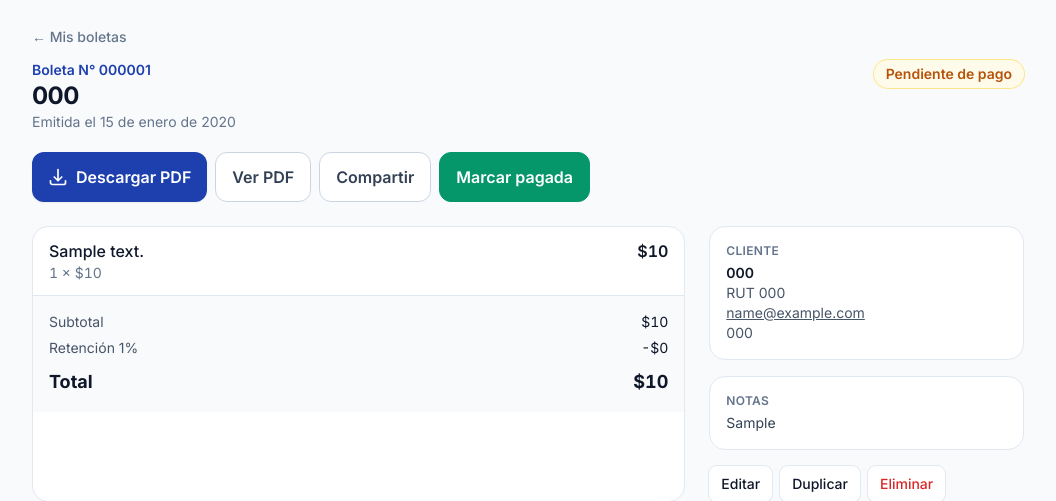
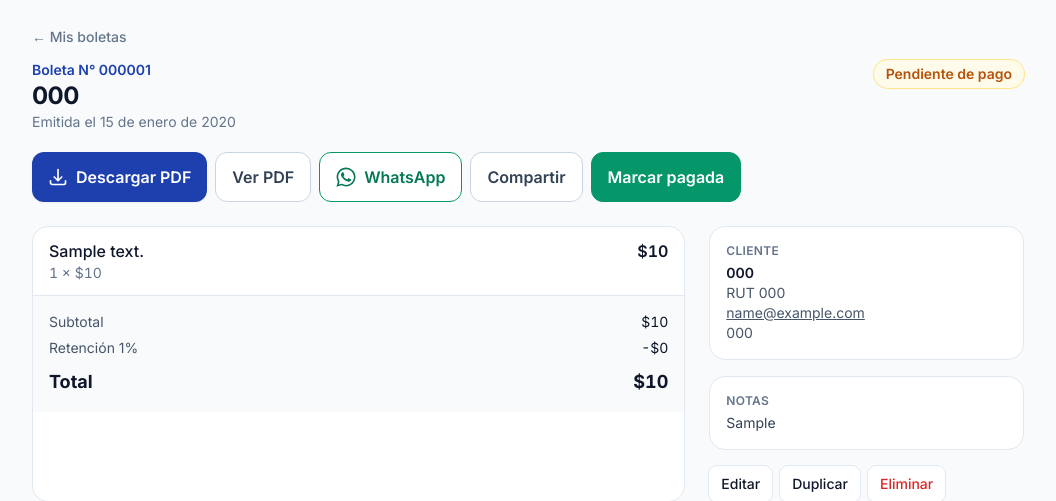
Before and after one commit to y-jeff/emiteboleta, a Django app: page /app/boletas/1/ in a window 1280 px wide. Shown: the part 57-558 px from the top of the page, without its empty margins (112-1168 px from the left). Run offline with Django 5.2, Linux system fonts and the light colour scheme; a user stored in the database is signed in; tables that the repository leaves empty hold one stand-in row (values such as "Sample post"); some libraries are stand-ins or nearby versions.

Commit message:
Agrega botón para enviar la boleta por WhatsApp con monto y datos de pago

```diff
--- a/boletas/views.py
+++ b/boletas/views.py
@@ -14,6 +14,7 @@ from django.views.decorators.http import require_POST
 
 from .forms import BoletaForm, ItemFormSet, PerfilForm
 from .models import Boleta, PerfilEmisor
+from .formato import clp
 from .pdf import generar_pdf
 from .reportes import exportar_csv, resumen_anual
 
@@ -180,10 +181,20 @@ def editar(request, pk):
     return _formulario(request, _boleta_del_usuario(request, pk), es_nueva=False)
 
 
+def _mensaje_whatsapp(boleta):
+    partes = [f"Hola {boleta.receptor_nombre}, te envío la boleta N° {boleta.numero_fmt} por {clp(boleta.total)}."]
+    if boleta.pagada:
+        partes.append("Ya está registrada como pagada. ¡Gracias!")
+    elif boleta.emisor_datos_pago:
+        partes.append(f"Datos para transferencia:\n{boleta.emisor_datos_pago}")
+    partes.append(boleta.emisor_nombre)
+    return "\n\n".join(partes)
+
+
 @login_required
 def detalle(request, pk):
     boleta = _boleta_del_usuario(request, pk)
-    return render(request, "boletas/detalle.html", {"boleta": boleta})
+    return render(request, "boletas/detalle.html", {"boleta": boleta, "mensaje_whatsapp": _mensaje_whatsapp(boleta)})
 
 
 @login_required
--- a/templates/boletas/detalle.html
+++ b/templates/boletas/detalle.html
@@ -26,6 +26,10 @@
     Descargar PDF
   </a>
   <a href="{% url 'boletas:pdf' boleta.pk %}" target="_blank" rel="noopener" class="flex items-center justify-center rounded-xl border border-slate-300 bg-white px-4 py-3 font-semibold text-slate-700">Ver PDF</a>
+  <a href="https://wa.me/?text={{ mensaje_whatsapp|urlencode:'' }}" target="_blank" rel="noopener" class="flex items-center justify-center gap-2 rounded-xl border border-emerald-600 bg-white px-4 py-3 font-semibold text-emerald-700">
+    <svg class="h-5 w-5" viewBox="0 0 24 24" fill="currentColor" aria-hidden="true"><path d="M17.47 14.38c-.3-.15-1.76-.87-2.03-.97-.27-.1-.47-.15-.67.15-.2.3-.77.97-.94 1.17-.17.2-.35.22-.64.07-.3-.15-1.26-.46-2.4-1.48-.89-.79-1.49-1.77-1.66-2.07-.17-.3-.02-.46.13-.6.13-.14.3-.35.45-.52.15-.17.2-.3.3-.5.1-.2.05-.37-.03-.52-.07-.15-.67-1.6-.92-2.2-.24-.58-.49-.5-.67-.5h-.57c-.2 0-.52.07-.8.37-.27.3-1.04 1.02-1.04 2.48 0 1.46 1.07 2.88 1.21 3.08.15.2 2.1 3.2 5.08 4.49.71.3 1.27.49 1.7.63.72.23 1.37.2 1.88.12.57-.09 1.76-.72 2.01-1.42.25-.7.25-1.29.17-1.42-.07-.12-.27-.2-.57-.35M12.05 21.5h-.01a9.4 9.4 0 0 1-4.79-1.31l-.34-.2-3.56.93.95-3.47-.22-.36a9.4 9.4 0 0 1-1.44-5.01c0-5.2 4.23-9.43 9.44-9.43a9.38 9.38 0 0 1 9.43 9.44c0 5.2-4.24 9.43-9.44 9.43m8.03-17.46A11.27 11.27 0 0 0 12.05.72C5.79.72.7 5.8.7 12.06c0 2 .52 3.95 1.52 5.67L.6 23.6l6.02-1.58a11.3 11.3 0 0 0 5.42 1.38h.01c6.25 0 11.34-5.09 11.35-11.35 0-3.03-1.18-5.88-3.33-8.02"/></svg>
+    WhatsApp
+  </a>
   <button type="button" id="compartir" hidden class="flex items-center justify-center rounded-xl border border-slate-300 bg-white px-4 py-3 font-semibold text-slate-700">Compartir</button>
   <form method="post" action="{% url 'boletas:estado' boleta.pk %}" class="contents">{% csrf_token %}
     <button class="flex items-center justify-center rounded-xl border px-4 py-3 font-semibold {% if boleta.pagada %}border-slate-300 bg-white text-slate-700{% else %}border-emerald-600 bg-emerald-600 text-white{% endif %}">
```
Also changed, not shown: boletas/tests.py (+8 -0 lines).
